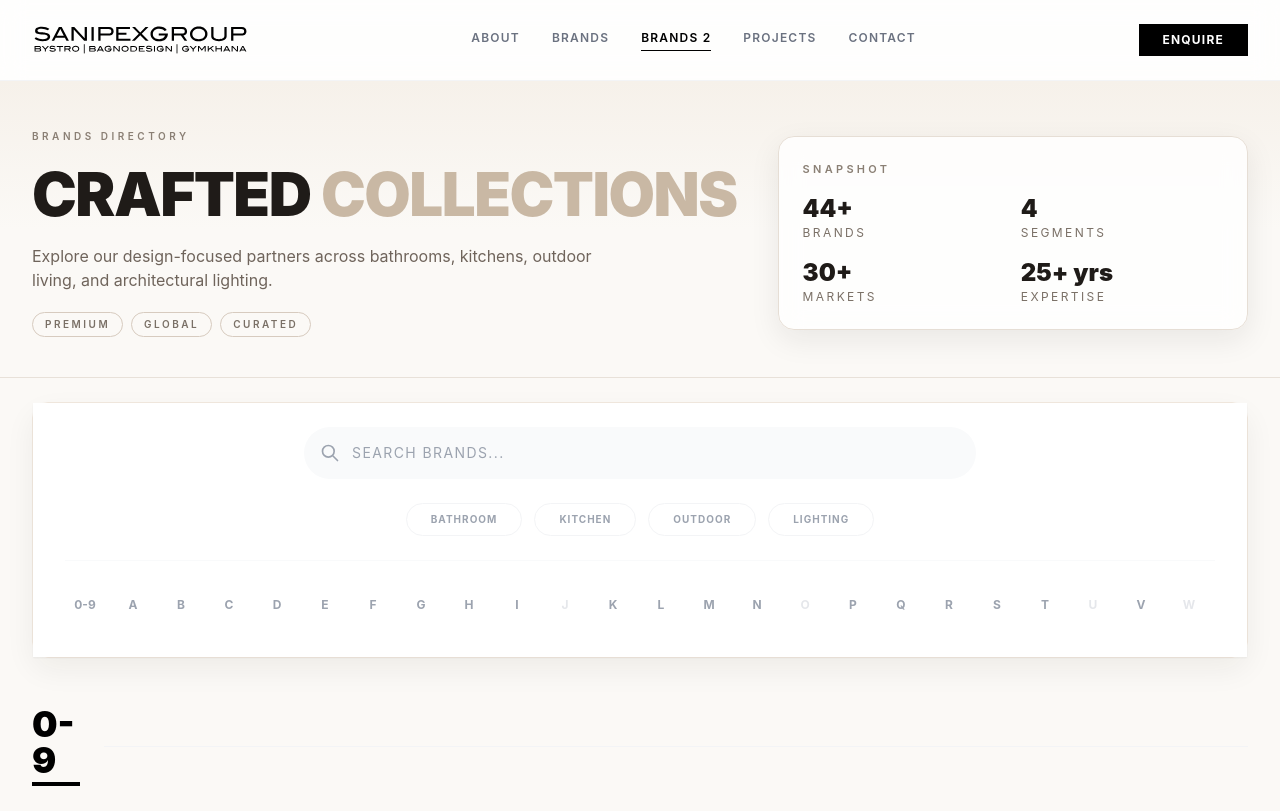
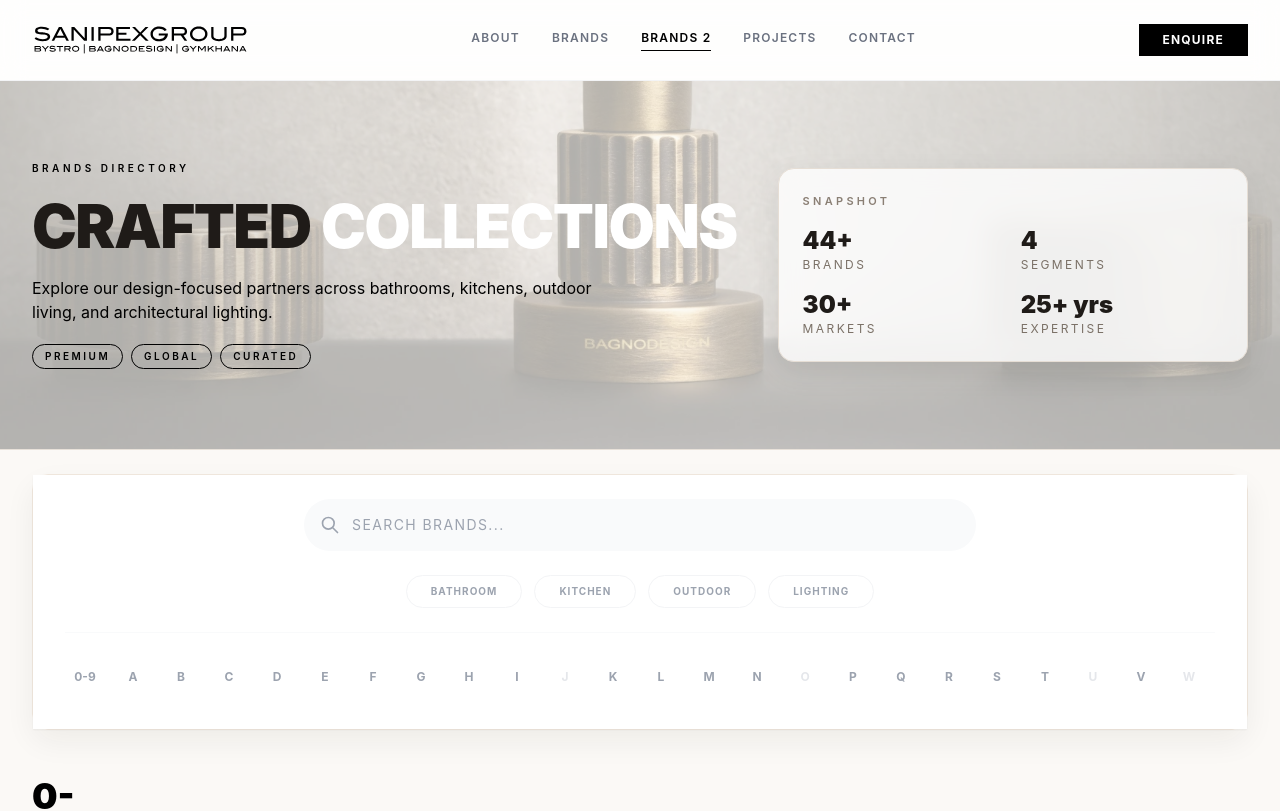
Before and after one commit to haris648/sanipexGroup-test, a React (Vite) app: page /brands-2 in a window 1280 px wide. Shown: the top 811 px of the page. Built offline with nearby package versions, Linux system fonts and the light colour scheme.

Commit message:
added one brand logo

```diff
--- a/src/data/brands.js
+++ b/src/data/brands.js
@@ -1,6 +1,6 @@
 export const BRANDS = [
   { name: "BAGNODESIGN", category: "Bathroom", letter: "B", logo: "https://placehold.co/400x200/EEE/31343C?text=BAGNODESIGN" },
-  { name: "AQUAECO", category: "Bathroom", letter: "A", logo: "https://placehold.co/400x200/EEE/31343C?text=AQUAECO" },
+  { name: "AQUAECO", category: "Bathroom", letter: "A", logo: "/aquaeco.png" },
   { name: "AXENT", category: "Bathroom", letter: "A", logo: "https://placehold.co/400x200/EEE/31343C?text=AXENT" },
   { name: "BOSSINI", category: "Bathroom", letter: "B", logo: "https://placehold.co/400x200/EEE/31343C?text=BOSSINI" },
   { name: "DYSON", category: "Bathroom", letter: "D", logo: "https://placehold.co/400x200/EEE/31343C?text=DYSON" },
--- a/src/pages/Brands2.jsx
+++ b/src/pages/Brands2.jsx
@@ -3,6 +3,8 @@ import { BRANDS } from '../data/brands';
 import BrandList from '../components/BrandList';
 import Header from '../components/Header';
 import Filters from '../components/Filters';
+import bgImage from '../assets/HOME_BRANDS_BANNER_5.webp';
+
 
 function Brands2() {
   const [searchTerm, setSearchTerm] = useState('');
@@ -49,20 +51,24 @@ function Brands2() {
     <div className="min-h-screen bg-[#fbf9f6] font-sans text-[#1f1b18] selection:bg-[#1f1b18] selection:text-[#fbf9f6]">
       <Header />
       <main className="pb-32">
-        <section className="px-4 md:px-8 pt-12 pb-10 border-b border-[#e8e1d9] bg-gradient-to-b from-[#f6f1ea] via-[#fbf9f6] to-[#fbf9f6]">
-          <div className="max-w-7xl mx-auto grid gap-10 md:grid-cols-[1.2fr_0.8fr] items-center">
+        <section
+          style={{ backgroundImage: `url(${bgImage})` }}
+          className="relative px-4 md:px-8 pt-20 pb-20 border-b border-[#e8e1d9] bg-gradient-to-b from-[#f6f1ea] via-[#fbf9f6] to-[#fbf9f6] bg-cover bg-center"
+        >
+          <div className="absolute inset-0 bg-[#fbf9f6]/70" aria-hidden="true"></div>
+          <div className="relative z-10 max-w-7xl mx-auto grid gap-10 md:grid-cols-[1.2fr_0.8fr] items-center">
             <div className="space-y-5">
-              <p className="text-[10px] font-semibold uppercase tracking-[0.35em] text-[#8a7f74]">Brands Directory</p>
+              <p className="text-[10px] font-semibold uppercase tracking-[0.35em] text-black">Brands Directory</p>
               <h1 className="text-4xl md:text-6xl font-black uppercase tracking-tight">
-                Crafted <span className="text-[#c9b8a4]">Collections</span>
+                Crafted <span className="text-white">Collections</span>
               </h1>
-              <p className="text-sm md:text-base text-[#6f645b] leading-relaxed max-w-xl">
+              <p className="text-sm md:text-base text-black leading-relaxed max-w-xl">
                 Explore our design-focused partners across bathrooms, kitchens, outdoor living, and architectural lighting.
               </p>
               <div className="flex flex-wrap gap-2 text-[10px] font-semibold uppercase tracking-[0.25em] text-[#7a7066]">
-                <span className="px-3 py-1 border border-[#d7cbbf] rounded-full">Premium</span>
-                <span className="px-3 py-1 border border-[#d7cbbf] rounded-full">Global</span>
-                <span className="px-3 py-1 border border-[#d7cbbf] rounded-full">Curated</span>
+                <span className="px-3 py-1 border border-black rounded-full text-black">Premium</span>
+                <span className="px-3 py-1 border border-black rounded-full text-black">Global</span>
+                <span className="px-3 py-1 border border-black rounded-full text-black">Curated</span>
               </div>
             </div>
             <div className="bg-white/80 backdrop-blur-md border border-[#e6ded5] rounded-2xl p-6 shadow-[0_10px_30px_rgba(31,27,24,0.08)]">
```
Also changed, not shown: public/aquaeco.png (added), src/assets/brands-logo/aquadrain11.png (added).
